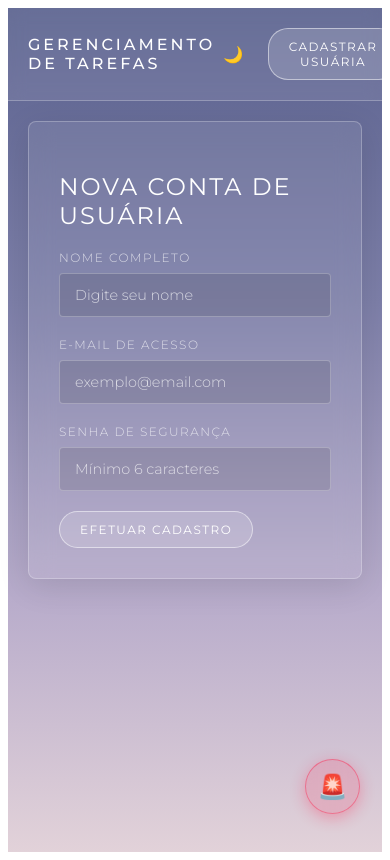
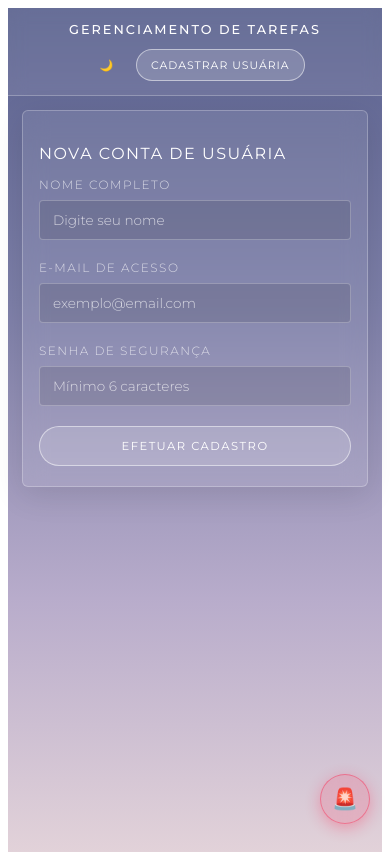
Before and after one commit to KCastro-r/GerenciamentoTarefasFront, an Angular app: page / in a window 390 px wide. Built offline with nearby package versions, Linux system fonts and the light colour scheme.

Commit message:
Adicionando responsividade

```diff
--- a/src/app/app.css
+++ b/src/app/app.css
@@ -350,3 +350,175 @@ h2, h3 {
     box-shadow: 0 4px 30px rgba(33, 150, 243, 0.8);
   }
 }
+
+/* =========================================
+   9. RESPONSIVIDADE MOBILE
+   ========================================= */
+@media (max-width: 768px) {
+
+  /* Container e cabeçalho */
+  .nav-container, .container {
+    padding: 0 14px;
+  }
+
+  .main-header {
+    padding: 14px 0;
+  }
+
+  .titulo {
+    font-size: 0.8rem;
+    letter-spacing: 2px;
+  }
+
+  /* Empilha os botões do topo */
+  .nav-container {
+    flex-direction: column;
+    gap: 12px;
+    align-items: stretch;
+    text-align: center;
+  }
+
+  .nav-buttons {
+    flex-wrap: wrap;
+    justify-content: center;
+    gap: 8px;
+  }
+
+  .nav-buttons .btn {
+    padding: 8px 14px;
+    font-size: 0.68rem;
+    letter-spacing: 1px;
+  }
+
+  /* Cards com menos padding */
+  .card {
+    padding: 20px 16px;
+    margin-top: 14px;
+    margin-bottom: 18px;
+    border-radius: 6px;
+  }
+
+  /* Títulos menores */
+  h2 { font-size: 1rem; letter-spacing: 1.5px; }
+  h3 { font-size: 0.85rem; letter-spacing: 1px; }
+
+  /* Texto "Usuária ativa" */
+  .container > div > p {
+    font-size: 0.85rem;
+  }
+
+  /* Formulários */
+  .form-group input, .form-group textarea {
+    padding: 11px 13px;
+    font-size: 0.85rem;
+  }
+
+  .form-group textarea {
+    min-height: 80px;
+  }
+
+  /* Botões de ação do form empilhados */
+  .actions {
+    flex-direction: column;
+    gap: 8px;
+  }
+
+  .actions .btn {
+    width: 100%;
+    padding: 12px 16px;
+    font-size: 0.72rem;
+  }
+
+  /* Itens da lista de tarefas: empilha conteúdo e ações */
+  .task-item {
+    flex-direction: column;
+    align-items: flex-start;
+    gap: 12px;
+    padding: 14px 4px;
+  }
+
+  .task-content {
+    width: 100%;
+  }
+
+  .task-content h3 {
+    font-size: 0.9rem;
+  }
+
+  .task-actions {
+    width: 100%;
+    flex-wrap: wrap;
+    gap: 6px;
+  }
+
+  .task-actions .btn {
+    flex: 1 1 auto;
+    min-width: 80px;
+    padding: 8px 10px;
+    font-size: 0.65rem;
+  }
+
+  /* Alertas */
+  .alert {
+    font-size: 0.78rem;
+    padding: 10px 12px;
+    letter-spacing: 0.5px;
+  }
+
+  /* Estado vazio */
+  .empty-state {
+    padding: 30px 14px;
+    font-size: 0.75rem;
+  }
+
+  /* Badge */
+  .badge {
+    font-size: 0.6rem;
+    padding: 2px 6px;
+  }
+
+  /* Botão de pânico: um pouco menor e mais próximo da borda */
+  .btn-panico {
+    width: 50px !important;
+    height: 50px !important;
+    bottom: 20px !important;
+    right: 20px !important;
+    font-size: 1.3rem !important;
+  }
+
+  /* Toggle de tema */
+  .btn.theme-toggle {
+    font-size: 0.9rem;
+    padding: 6px;
+  }
+}
+
+/* Ajustes extras para telas muito estreitas */
+@media (max-width: 380px) {
+
+  .titulo {
+    font-size: 0.72rem;
+    letter-spacing: 1.5px;
+  }
+
+  .nav-buttons .btn {
+    padding: 7px 10px;
+    font-size: 0.62rem;
+  }
+
+  .card {
+    padding: 16px 12px;
+  }
+
+  .task-actions .btn {
+    min-width: 70px;
+    font-size: 0.6rem;
+    padding: 7px 8px;
+  }
+
+  .btn-panico {
+    width: 46px !important;
+    height: 46px !important;
+    font-size: 1.15rem !important;
+  }
+}
```
